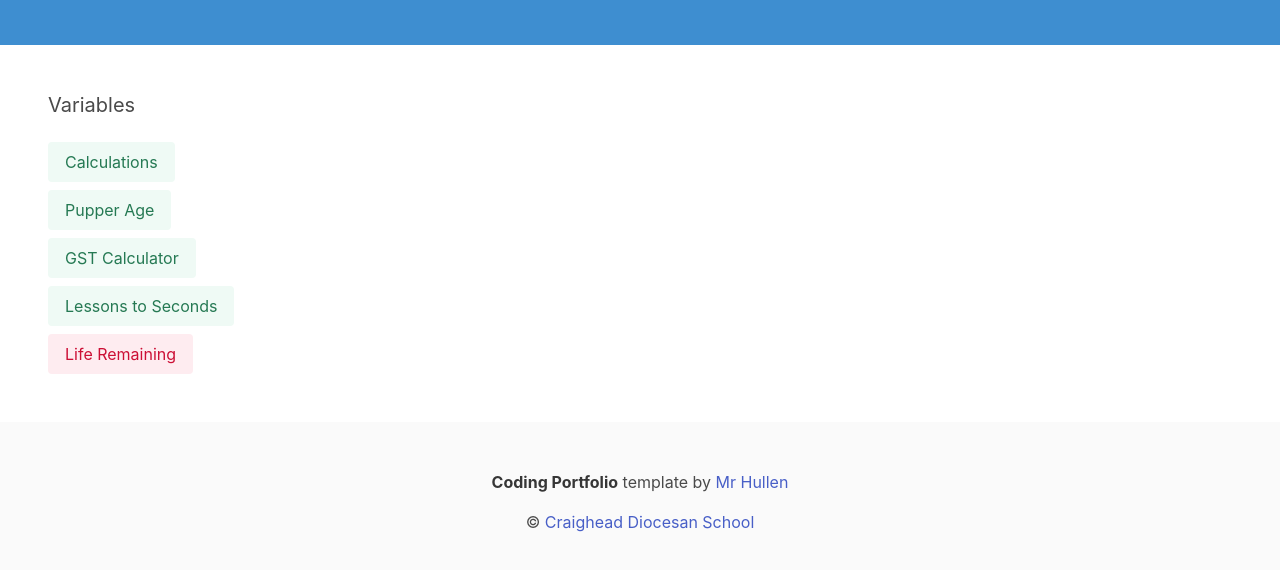
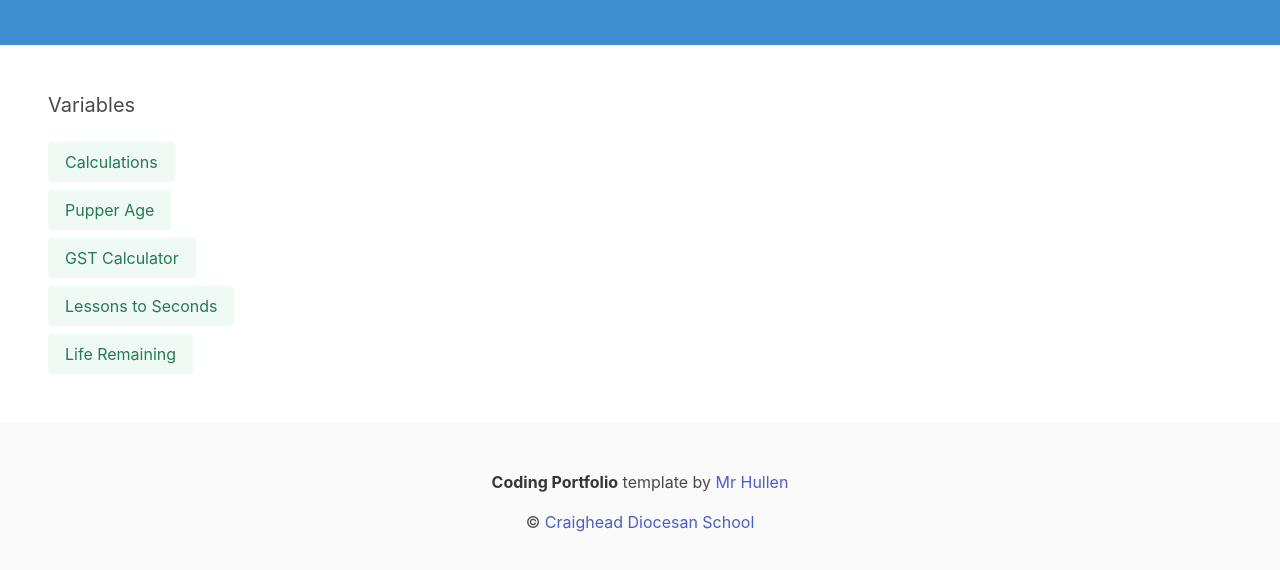
Before and after one commit to craighead-diocesan-school/02-variables-sophiep07, a plain HTML site: page index.html in a window 1280 px wide. Shown: the part 116-686 px from the top of the page. Drawn offline with nearby package versions, Linux system fonts and the light colour scheme; a script that the page names is missing.

Commit message:
made the button color green

```diff
--- a/index.html
+++ b/index.html
@@ -29,7 +29,7 @@
       <button class="button is-light is-success" onclick="pupperAge()">Pupper Age</button>
       <button class="button is-light is-success" onclick="gstCalculator()">GST Calculator</button>
       <button class="button is-light is-success" onclick="lessonsToSeconds()">Lessons to Seconds</button>
-      <button class="button is-light is-danger" onclick="lifeRemaining()">Life Remaining</button>
+      <button class="button is-light is-success" onclick="lifeRemaining()">Life Remaining</button>
     </main>
 
     <footer class="footer">
```
